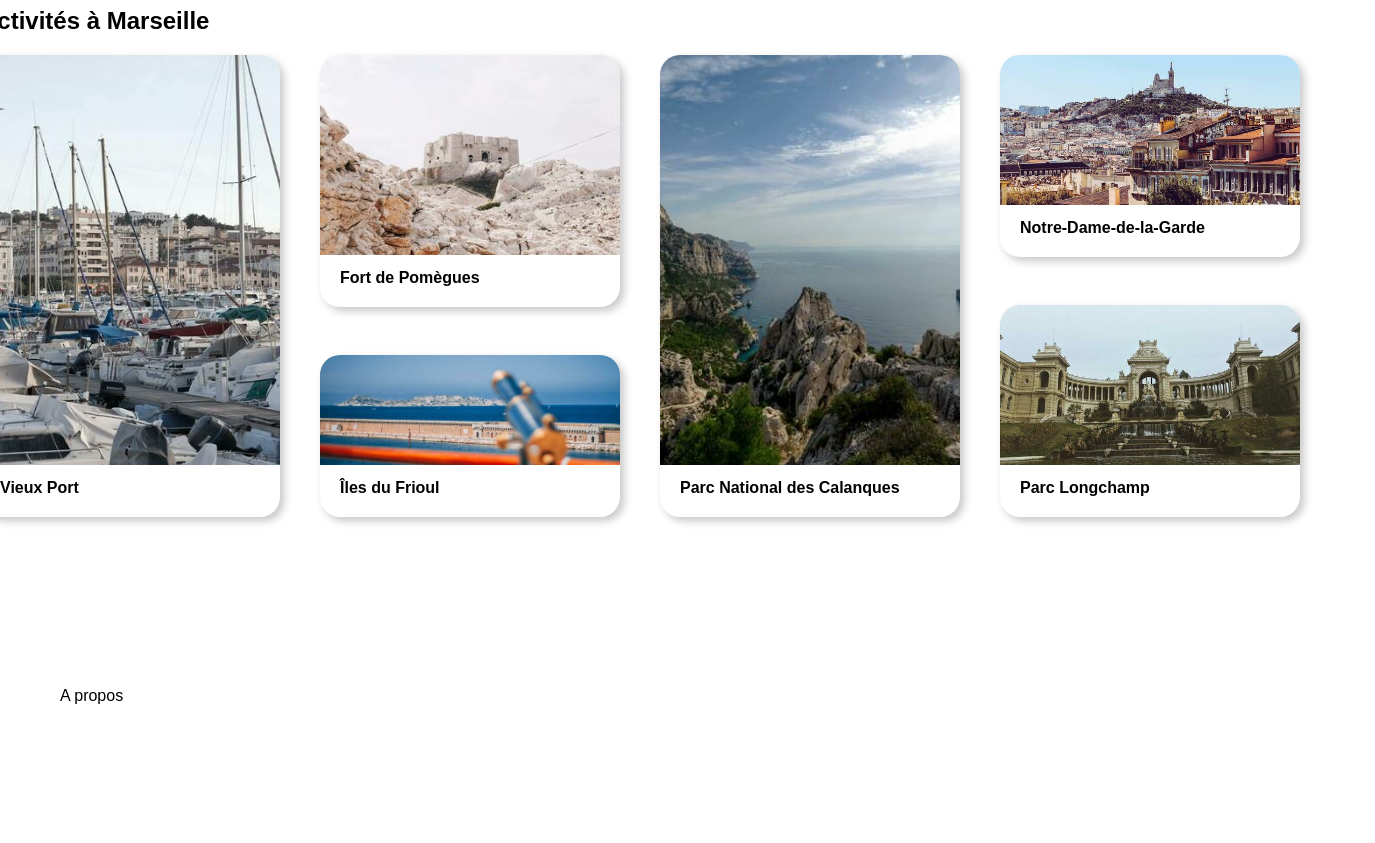
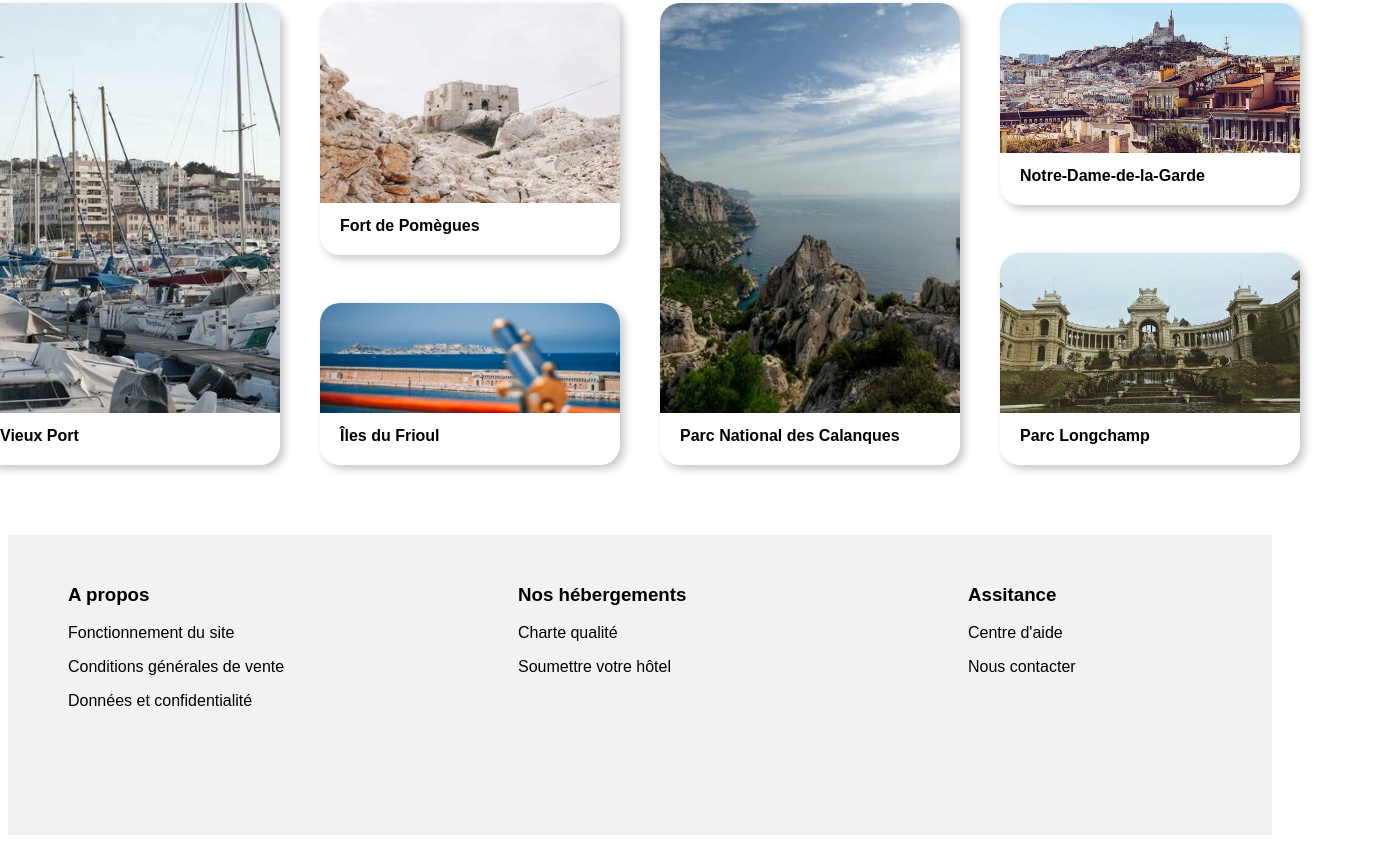
Before and after one commit to Devnicolay/LauraNicolay_2_11052021, a plain HTML site: page index.html in a window 1280 px wide. Shown: the part 1155-1998 px from the top of the page, 1375 px wide, since content can reach past the window. Before the commit the page ends 1920 px from the top, so only its background shows below. Drawn offline with Linux system fonts and the light colour scheme; a web font is replaced by a local one.

Commit message:
Implémentation du footer en HTML et CSS

```diff
--- a/index.html
+++ b/index.html
@@ -364,9 +364,31 @@
 
 
 
+
         <footer>
 
-            A propos
+            <div id="footer">
+
+                <div class="apropos">
+                    <h3 class="card-title">A propos</h3>
+                    <p class="card-text">Fonctionnement du site</p>
+                    <p class="card-text">Conditions générales de vente</p>
+                    <p class="card-text">Données et confidentialité</p>
+                </div>
+
+                <div class="noshebergements">
+                    <h3 class="card-title">Nos hébergements</h3>
+                    <p class="card-text">Charte qualité</p>
+                    <p class="card-text">Soumettre votre hôtel</p>
+                </div>
+
+                <div class="assistance">
+                    <h3 class="card-title">Assitance</h3>
+                    <p class="card-text">Centre d'aide</p>
+                    <a href="mailto:contact@reservia.fr">Nous contacter</a>
+                </div>
+
+            </div>
 
         </footer>
 
--- a/style.css
+++ b/style.css
@@ -28,7 +28,6 @@ body
     background-image: url(images/Logo.svg);
     background-repeat: no-repeat;
     background-position: 50px 30px;
-    margin: 60px;
     font-family: Relaway , Arial, Helvetica, sans-serif;
     width: auto;
     height: auto;
@@ -99,7 +98,7 @@ header #sinscrire
 
 #section1 h2
 {
-    margin: 60px 0px 0px -10px;
+    margin: 60px 0px 0px 45px;
 
 }
 
@@ -109,7 +108,7 @@ header #sinscrire
 {
     color: gray;
     font-size: 16px;
-    margin-left: -10px;
+    margin-left: 45px;
 }
 
 
@@ -127,7 +126,7 @@ header #sinscrire
     justify-content: space-between;
     width: 32%;
     height: 40px;
-    margin: 30px 0px 40px -10px;
+    margin: 30px 0px 40px 45px;
 
 }
 
@@ -188,7 +187,7 @@ header #sinscrire
     justify-content: space-around;
     width: 75%;
     margin-bottom: 35px;
-    margin-left: -30px;
+    margin-left: 25px;
 }
 
 
@@ -413,12 +412,13 @@ header #sinscrire
 #section1 #info
 {
     display: flex;
+    margin-left: 45px;
 }
 
 
 #section1 .bulle-info
 {
-    margin-right: 30px;
+    margin-right: -20px;
     margin-top: 5px;
 }
 
@@ -455,6 +455,7 @@ header #sinscrire
 {
   display: flex;
   justify-content: center;
+  margin-left: 60px;
 }
 
 .card
@@ -478,7 +479,7 @@ header #sinscrire
 {
     background-color: #F2F2F2;
     padding: 20px 80px 20px 20px;
-    margin: 30px 30px 30px 0px;
+    margin: 30px 60px 30px 30px;
     width: 800px;
     border-radius: 20px 20px 20px 20px;
 }
@@ -650,9 +651,15 @@ article #afficherplus
 
 #section3
 {
-    height: 700px;
+    height: 600px;
     display: flex;
     justify-content: center;
+}
+
+
+#ancre_activites
+{
+    margin-left: 10px;
 }
 
 .activ
@@ -787,3 +794,43 @@ article #afficherplus
     object-fit: cover;
     border-radius: 20px 20px 0px 0px;
 }
+
+
+
+
+
+
+/* Footer */
+
+#footer
+{
+    background-color: #F2F2F2;
+    display: grid;
+    grid-template-columns: 450px 450px 450px;
+    grid-template-rows: 300px;
+}
+
+#footer .apropos
+{
+    grid-column-start: 1;
+    margin: 30px 0px 0px 60px;
+}
+
+#footer .noshebergements
+{
+    grid-column-start: 2;
+    margin: 30px 0px 0px 60px;
+}
+
+#footer .assistance
+{
+    grid-column-start: 3;
+    margin: 30px 0px 0px 60px;
+}
+
+
+#footer .assistance a:link
+{
+    text-decoration: none;
+    color: black;
+}
```
